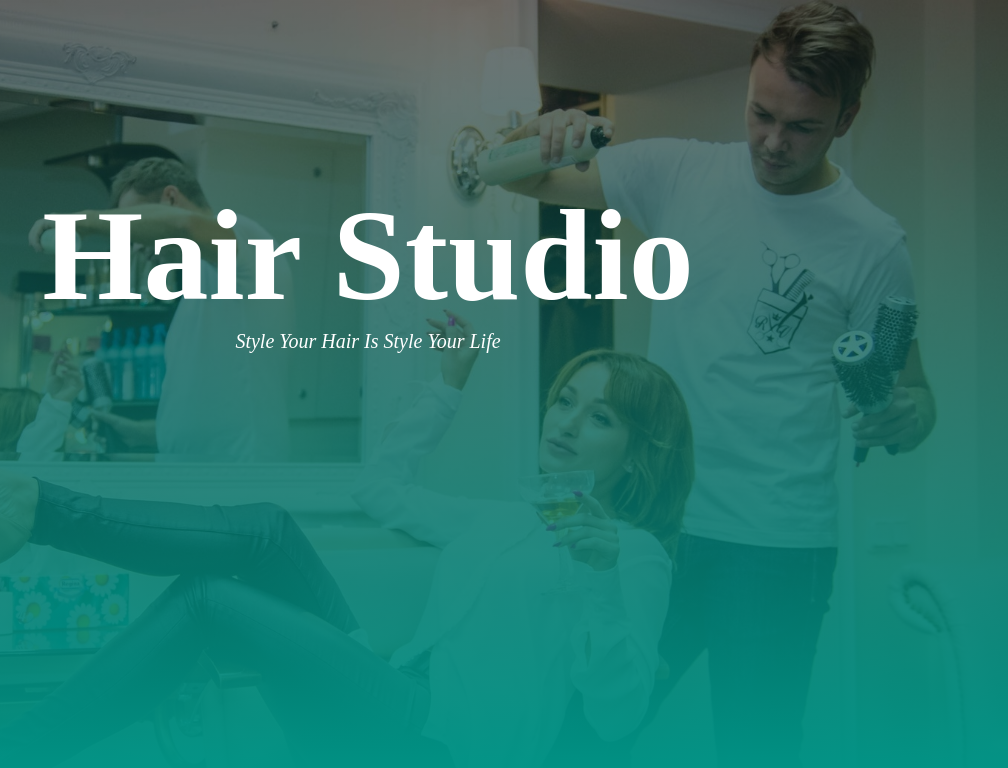
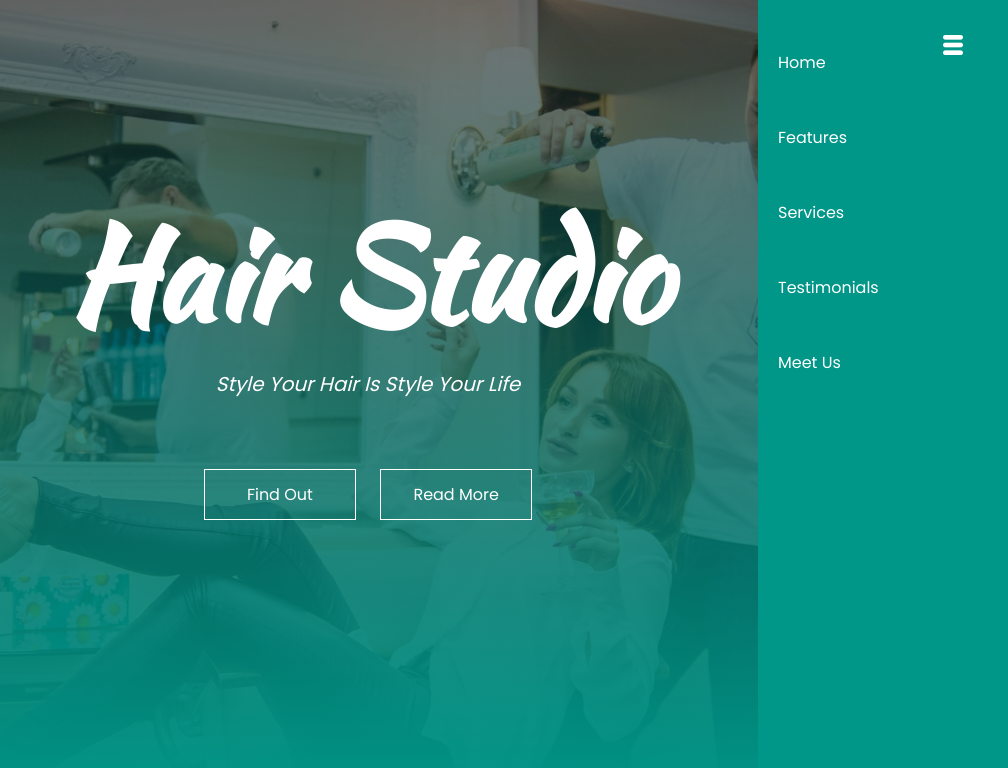
Before and after one commit to SowmyaSRaj/Hair-Salon, a plain HTML site: page index.html in a window 1280 px wide. Shown: the full height of the page, 272-1280 px from the left. Drawn offline with Linux system fonts and the light colour scheme.

Commit message:
banner section updated

```diff
--- a/index.html
+++ b/index.html
@@ -5,6 +5,7 @@
     <meta name="viewport" content="width=device-width, initial-scale=1.0">
     <title>Hair Salon</title>
     <link rel="stylesheet" href="style.css">
+    <link href="https://fonts.googleapis.com/css2?family=Kaushan+Script&family=Poppins&display=swap" rel="stylesheet">
 </head>
 <body>
 
@@ -14,8 +15,30 @@
     <div class="banner-text">
         <h1>Hair Studio</h1>
         <p>Style Your Hair Is Style Your Life</p>
+        <div class="banner-btn">
+            <a href="#"><span></span>Find Out</a>
+            <a href="#"><span></span>Read More</a>
+        </div>
     </div>
     </section>
     <!-- Banner section ends -->
+
+    <!-- Side navigation starts -->
+    <div id="sideNav">
+        <nav>
+            <ul>
+                <li><a href="#">Home</a></li>
+                <li><a href="#">Features</a></li>
+                <li><a href="#">Services</a></li>
+                <li><a href="#">Testimonials</a></li>
+                <li><a href="#">Meet Us</a></li>
+            </ul>
+        </nav>
+    </div>
+
+    <div id="menuBtn">
+        <img src="Assets/menu.png" alt="">
+    </div>
+    <!-- Side navigation ends -->
 </body>
 </html>
--- a/style.css
+++ b/style.css
@@ -1,35 +1,110 @@
 * {
   margin: 0;
   padding: 0;
+   font-family: "Poppins", sans-serif;
 }
 
-
-#banner{
-    background: linear-gradient(rgba(0,0,0,0.5), #009688),url("./Assets/banner.jpg");
-    background-size: cover;
-    background-position: center;
-    height: 100vh;
+#banner {
+  background: linear-gradient(rgba(0, 0, 0, 0.5), #009688),
+    url("./Assets/banner.jpg");
+  background-size: cover;
+  background-position: center;
+  height: 100vh;
 }
 
-
-.logo{
+.logo {
   width: 140px;
   position: absolute;
   top: 4%;
   left: 10%;
 }
 
-.banner-text{
+.banner-text {
   text-align: center;
   color: #fff;
   padding-top: 180px;
 }
 
-.banner-text h1{
+.banner-text h1 {
   font-size: 130px;
+  font-family: "Kaushan Script", cursive;
 }
 
-.banner-text p{
+.banner-text p {
   font-size: 20px;
   font-style: italic;
 }
+
+.banner-btn{
+  margin: 70px auto 0;
+}
+
+.banner-btn a{
+  width: 150px;
+  text-decoration: none;
+  display: inline-block;
+  margin: 0 10px;
+  padding: 12px 0;
+  color: #fff;
+  border: .5px solid #fff;
+  position: relative;
+  z-index: 1;
+  transition: color 0.5s;
+}
+
+.banner-btn a span{
+  width: 0;
+  height: 100%;
+  position: absolute;
+  top: 0;
+  left: 0;
+  background: #fff;
+  z-index: -1;
+  transition: 0.5s
+}
+
+.banner-btn a:hover span{
+  width: 100%;
+}
+
+.banner-btn a:hover {
+  color: black;
+}
+
+#sideNav{
+  width: 250px;
+  height: 100vh;
+  position: fixed;
+  right: 0;
+  top: 0;
+  background: #009688;
+  z-index: 2;
+}
+
+nav ul li{
+  list-style: none;
+  margin: 50px 20px;
+}
+
+nav ul li a{
+  text-decoration: none;
+  color: #fff;
+}
+
+#menuBtn{
+  width: 50px;
+  height: 50px;
+  background: #009688;
+  text-align: center;
+  position: fixed;
+  right: 30px;
+  top: 20px;
+  border-radius: 3px;
+  z-index: 3;
+  cursor: pointer;
+}
+
+#menuBtn img{
+  width: 20px;
+  margin-top: 15px;
+}
```
